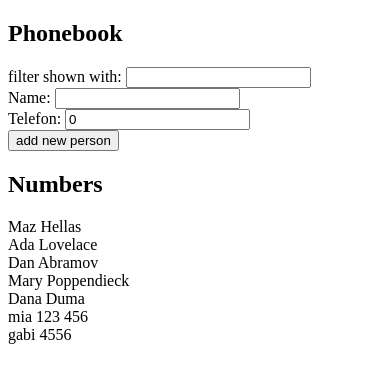
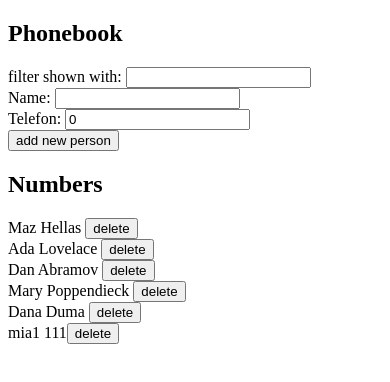
Before and after one commit to nemesmia-gm/React_Unicafe, a React (Create React App) app: page / in a window 390 px wide. Shown: the top 382 px of the page. Built offline with nearby package versions, Linux system fonts and the light colour scheme; data requests are answered from the project's data file.

Commit message:
Part2d.Phonebook.Step9-Implement the deletion of an entry

```diff
--- a/db.json
+++ b/db.json
@@ -27,13 +27,8 @@
     },
     {
       "id": 6,
-      "name": "mia",
-      "telefon": "123 456"
-    },
-    {
-      "id": 7,
-      "name": "gabi",
-      "telefon": "4556"
+      "name": "mia1",
+      "telefon": "111"
     }
   ]
 }
--- a/src/Part3-Phonebook/App.js
+++ b/src/Part3-Phonebook/App.js
@@ -44,12 +44,24 @@ const App = () => {
         setFilterByName(event.target.value)
     };
 
+    const deleteEntry = (id) => {
+        const responseData = personService.deletePerson(id)
+            .then( () => {
+                personService
+                    .getAll()
+                    .then( loadedPersons => {
+                        setPersons(loadedPersons)
+                    })
+            })
+        console.log(`Response from delete is: ${responseData}`);
+    };
+
     useEffect( () => {
         personService
             .getAll()
             .then( loadedPersons => {
-                    setPersons(loadedPersons)
-                })
+                setPersons(loadedPersons)
+            })
         },[]);
 
     return (
@@ -61,7 +73,7 @@ const App = () => {
                           handleNameChange={handleNameChange}
                           handleTelefonChange={handleTelefonChange}
                           handleAddPerson={addPerson}/>
-            <RenderPersons persons={persons} filterByName={filterByName}/>
+            <RenderPersons persons={persons} filterByName={filterByName} onclick={deleteEntry}/>
         </div>
     )
 }
--- a/src/Part3-Phonebook/RenderPerson.js
+++ b/src/Part3-Phonebook/RenderPerson.js
@@ -1,8 +1,11 @@
 import React from "react";
 
-const RenderPerson = ({person}) => {
+const RenderPerson = ({person, onclick}) => {
     return (
-        <div>{person.name} {person.telefon} </div>
+        <div>
+            {person.name} {person.telefon}
+            <button onClick={onclick}>delete</button>
+        </div>
     )
 };
 
--- a/src/Part3-Phonebook/RenderPersons.js
+++ b/src/Part3-Phonebook/RenderPersons.js
@@ -2,14 +2,14 @@ import React from "react";
 import RenderPerson from "./RenderPerson";
 
 
-const RenderPersons = ({persons, filterByName}) => {
+const RenderPersons = ({persons, filterByName, onclick}) => {
     return (
         <div>
         <h2>Numbers</h2>
         {
             persons.filter( (p) => p.name.toLowerCase().includes(filterByName.toLowerCase()))
                 .map( (person) =>
-                    <RenderPerson key={person.id} person={person}/>
+                    <RenderPerson key={person.id} person={person} onclick={ () => {onclick(person.id) }}/>
                 )
         }
         </div>
--- a/src/Part3-Phonebook/services/persons.js
+++ b/src/Part3-Phonebook/services/persons.js
@@ -3,16 +3,28 @@ import axios from "axios";
 const baseUrl = 'http://localhost:3001/persons';
 
 const getAll = () => {
-    return axios.get(baseUrl)
+    return axios
+        .get(baseUrl)
         .then( response => response.data )
 };
 
 const create = (newPerson) => {
-    return axios.post( baseUrl, newPerson )
+    return axios
+        .post( baseUrl, newPerson )
         .then( response => response.data )
+};
+
+const deletePerson = (id) => {
+    return axios
+        .delete(`${baseUrl}/${id}`)
+        .then( response => response.data)
+        .catch( error => {
+            console.log(`Error: ${error}`)
+        })
 };
 
 export default {
     getAll,
     create,
+    deletePerson
 };
```
